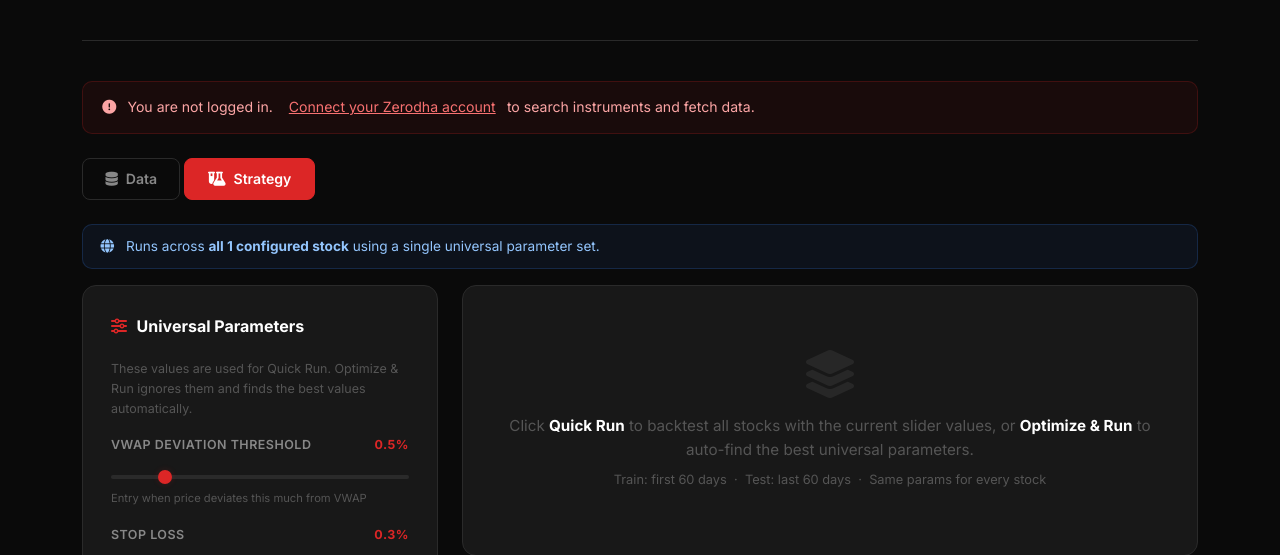
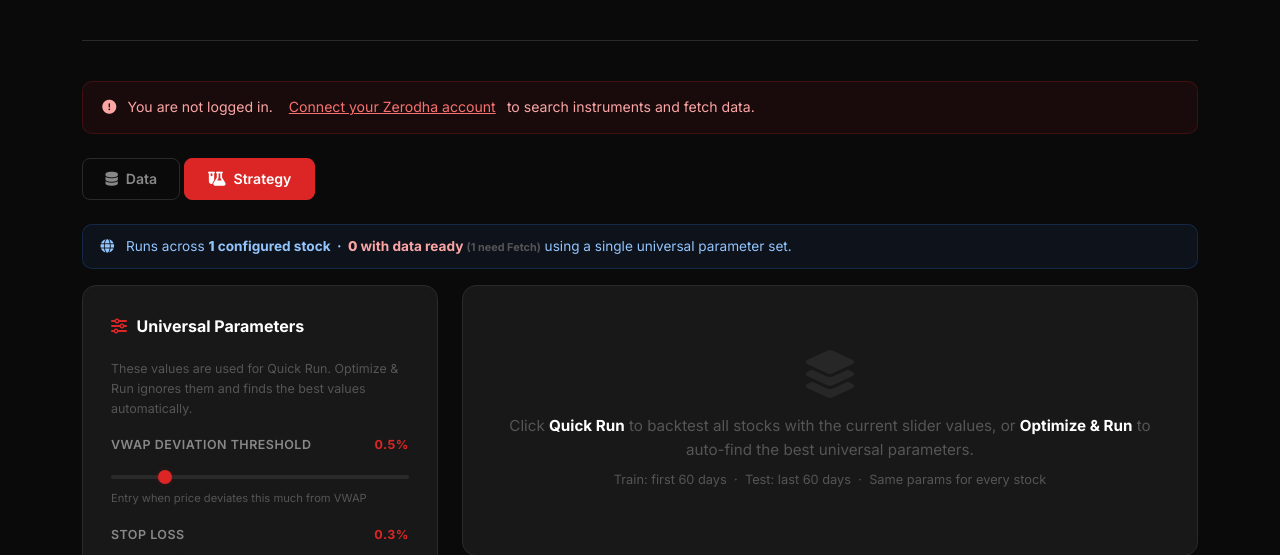
Before and after one commit to aspingunaraj/tryingClaude, a Flask app: template templates/backtest.html in a window 1280 px wide, after a click on "Strategy". Shown: the part 235-790 px from the top of the page. Run offline with Flask 3, Linux system fonts and the light colour scheme; the template is opened without the code that fills it: most values are stand-ins (such as "Sample title", 1, 10 or a date in 2020).

Commit message:
Fix strategy banner showing wrong stock count vs actual run count
Root cause: banner counted all configured DOM rows but backtest only
runs stocks that have data files fetched. The two counts were different
with no visual indication to the user.

Fix: updateRunButtons() now separately counts:
  - total configured stocks (all rows)
  - data-ready stocks (rows with .data-pill.has-data)

Banner now shows e.g. "5 configured · 3 with data ready (2 need Fetch)"
Run buttons are disabled until at least 1 stock has data fetched.
updateRowStatus() now calls updateRunButtons() so the banner refreshes
live after each individual or bulk fetch completes.

https://claude.ai/code/session_01EiAaaoKDPMHxJY6SeexifG

```diff
--- a/templates/backtest.html
+++ b/templates/backtest.html
@@ -891,6 +891,8 @@ function updateRowStatus(symbol, status) {
     } else {
         cell.innerHTML = `<div class="data-pill no-data"><i class="fas fa-circle" style="font-size:.45rem;"></i> No data</div>`;
     }
+    // Recount data-ready stocks so banner + run buttons stay accurate
+    updateRunButtons();
 }
 
 // ── Remove stock ─────────────────────────────────────────────────────────
@@ -925,15 +927,32 @@ function updateStockCount() {
 const _loggedIn = {{ 'true' if loggedIn else 'false' }};
 
 function updateRunButtons() {
-    const count = document.querySelectorAll("#stockTableBody tr[id^='row-']").length;
-    const disabled = !_loggedIn || count === 0;
-    document.getElementById("quickRunBtn").disabled  = disabled;
-    document.getElementById("optimizeBtn").disabled  = disabled;
+    const allRows   = document.querySelectorAll("#stockTableBody tr[id^='row-']");
+    const readyRows = document.querySelectorAll("#stockTableBody tr[id^='row-'] .data-pill.has-data");
+    const total = allRows.length;
+    const ready = readyRows.length;
 
-    // Update universe banner
-    const noun = count === 1 ? "stock" : "stocks";
-    document.getElementById("bannerCount").textContent = `all ${count} configured ${noun}`;
-    document.getElementById("bannerNone").style.display = count === 0 ? "" : "none";
+    // Buttons: need login AND at least 1 stock with data
+    document.getElementById("quickRunBtn").disabled = !_loggedIn || ready === 0;
+    document.getElementById("optimizeBtn").disabled = !_loggedIn || ready === 0;
+
+    // Universe banner
+    const noun = total === 1 ? "stock" : "stocks";
+    if (total === 0) {
+        document.getElementById("bannerCount").innerHTML = `<strong>0</strong> configured stocks`;
+        document.getElementById("bannerNone").style.display = "";
+    } else if (ready < total) {
+        document.getElementById("bannerCount").innerHTML =
+            `<strong>${total}</strong> configured ${noun} &nbsp;·&nbsp; ` +
+            `<span style="color:#fca5a5;"><strong>${ready}</strong> with data ready</span> ` +
+            `<span style="color:var(--text-muted); font-size:.8em;">(${total - ready} need Fetch)</span>`;
+        document.getElementById("bannerNone").style.display = "none";
+    } else {
+        document.getElementById("bannerCount").innerHTML =
+            `<strong>${total}</strong> configured ${noun} &nbsp;·&nbsp; ` +
+            `<span style="color:var(--green);"><strong>${ready}</strong> with data ready</span>`;
+        document.getElementById("bannerNone").style.display = "none";
+    }
 }
 
 document.addEventListener("DOMContentLoaded", updateRunButtons);
```
